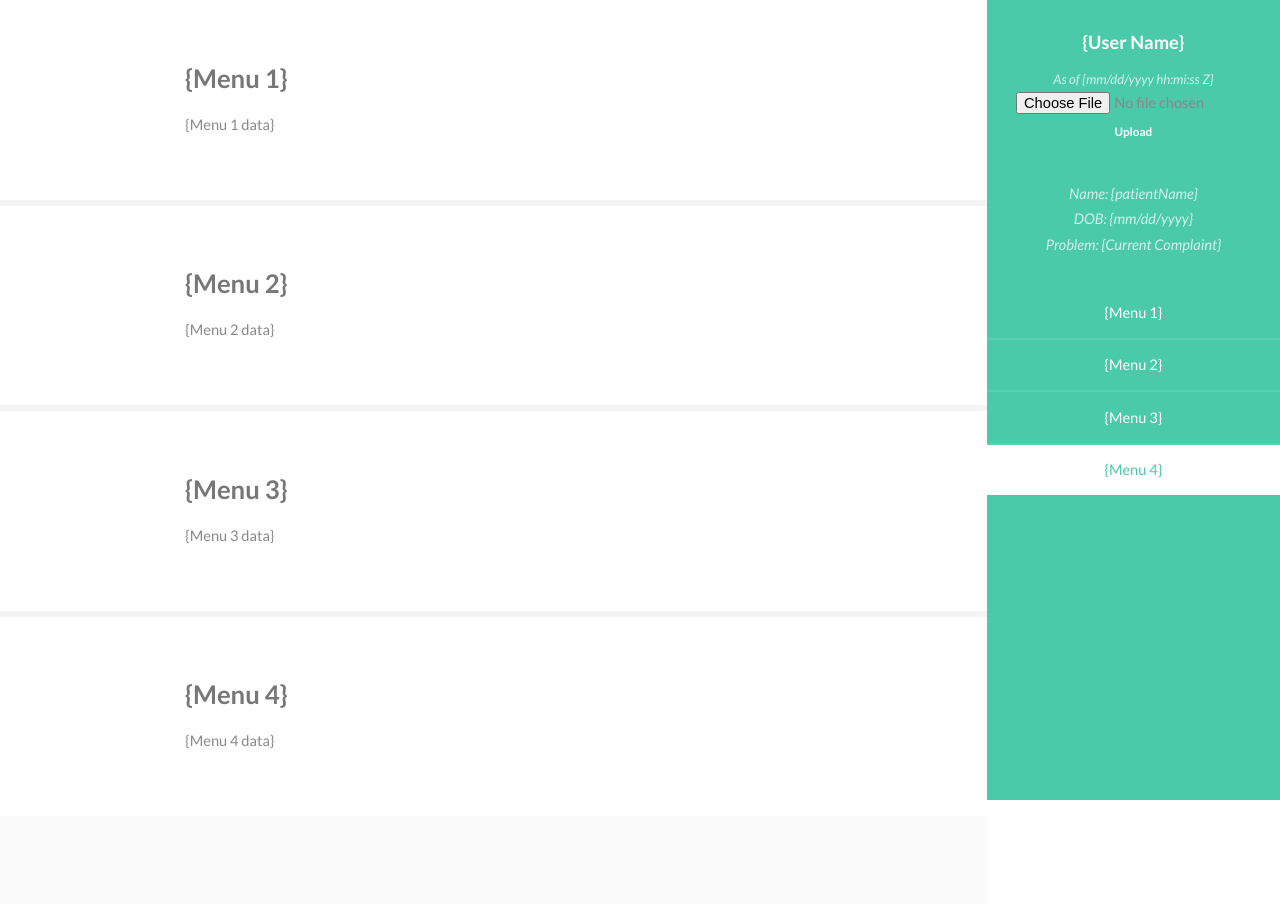
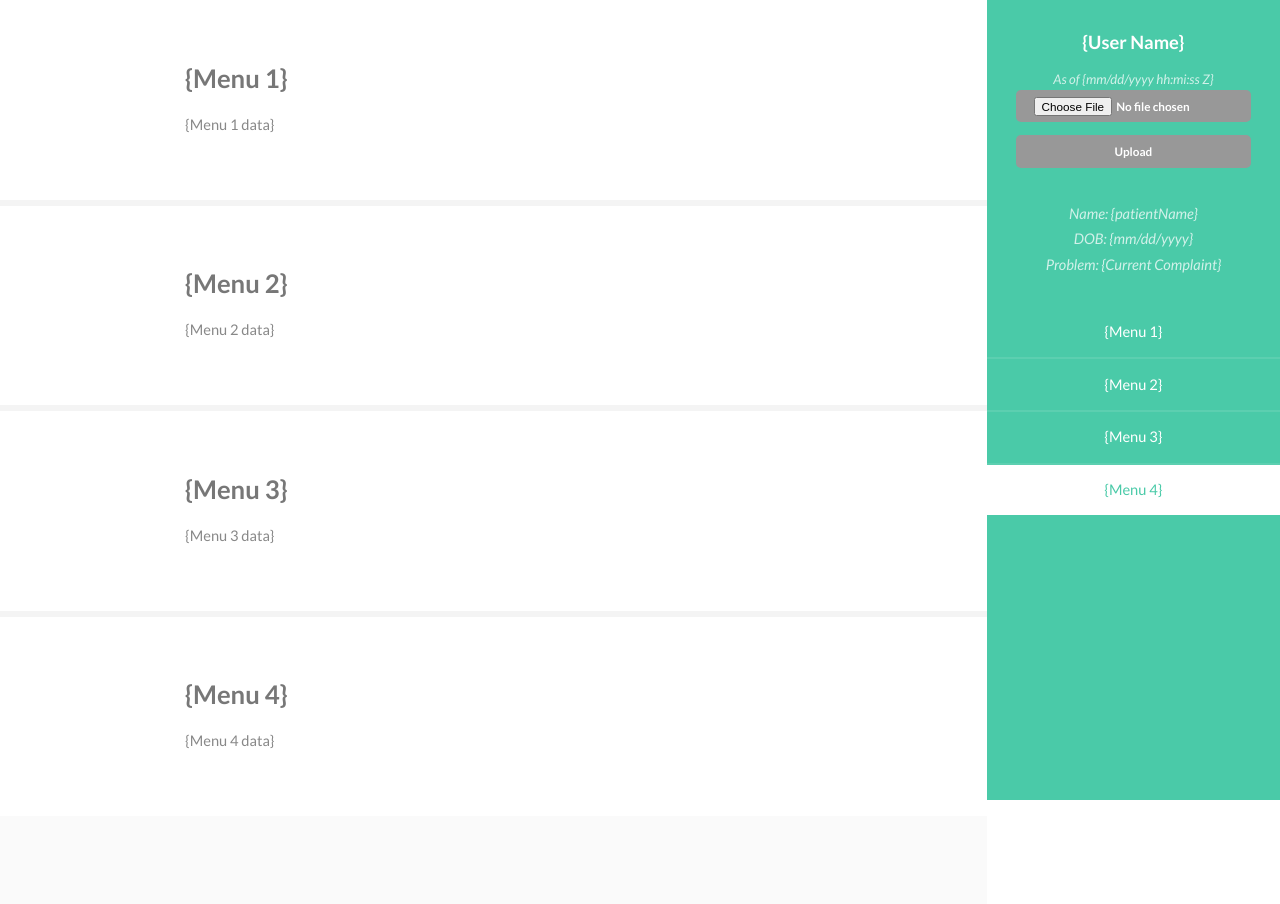
Before and after one commit to e010/e010.github.io, a plain HTML site: page GUI_BLUE/CCD.html in a window 1280 px wide. Drawn offline with Linux system fonts and the light colour scheme.

Commit message:
Update CCD.html

```diff
--- a/GUI_BLUE/CCD.html
+++ b/GUI_BLUE/CCD.html
@@ -25,8 +25,8 @@
                         <h4>{User Name}</h4>
                         <p>As of {mm/dd/yyyy hh:mi:ss Z}</p>
                         <form action="process_ccd.jsp">
-  				<input type="file" class="fit" name="ccd" accept=".xml">
-  				<input type="submit" class="button special fit small" name="loadfile" value="Upload">
+  				<input type="file" class="button fit small" name="ccd" accept=".xml">
+  				<input type="submit" class="button fit small" name="loadfile" value="Upload">
 			</form>
                         <p>
                             Name: {patientName}<br />
```
